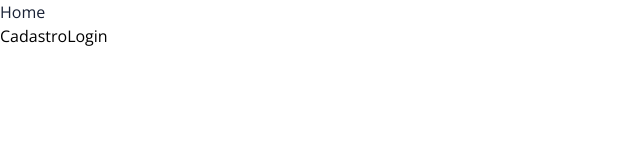
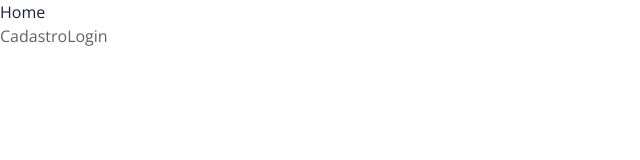
Before and after one commit to andmatsouza/front-expert-delivery-spa, a Next.js app: page / in a window 1280 px wide. Shown: the top 160 px of the page, without its empty margins (0-640 px from the left). Built offline with nearby package versions, Linux system fonts and the light colour scheme.

Commit message:
feat: adicionado tag a

```diff
--- a/styles/globals.css
+++ b/styles/globals.css
@@ -9,7 +9,7 @@
     color: #182135;
   }
 
-  p {
+  p, a {
     color: #626264;
   }
 }
```
